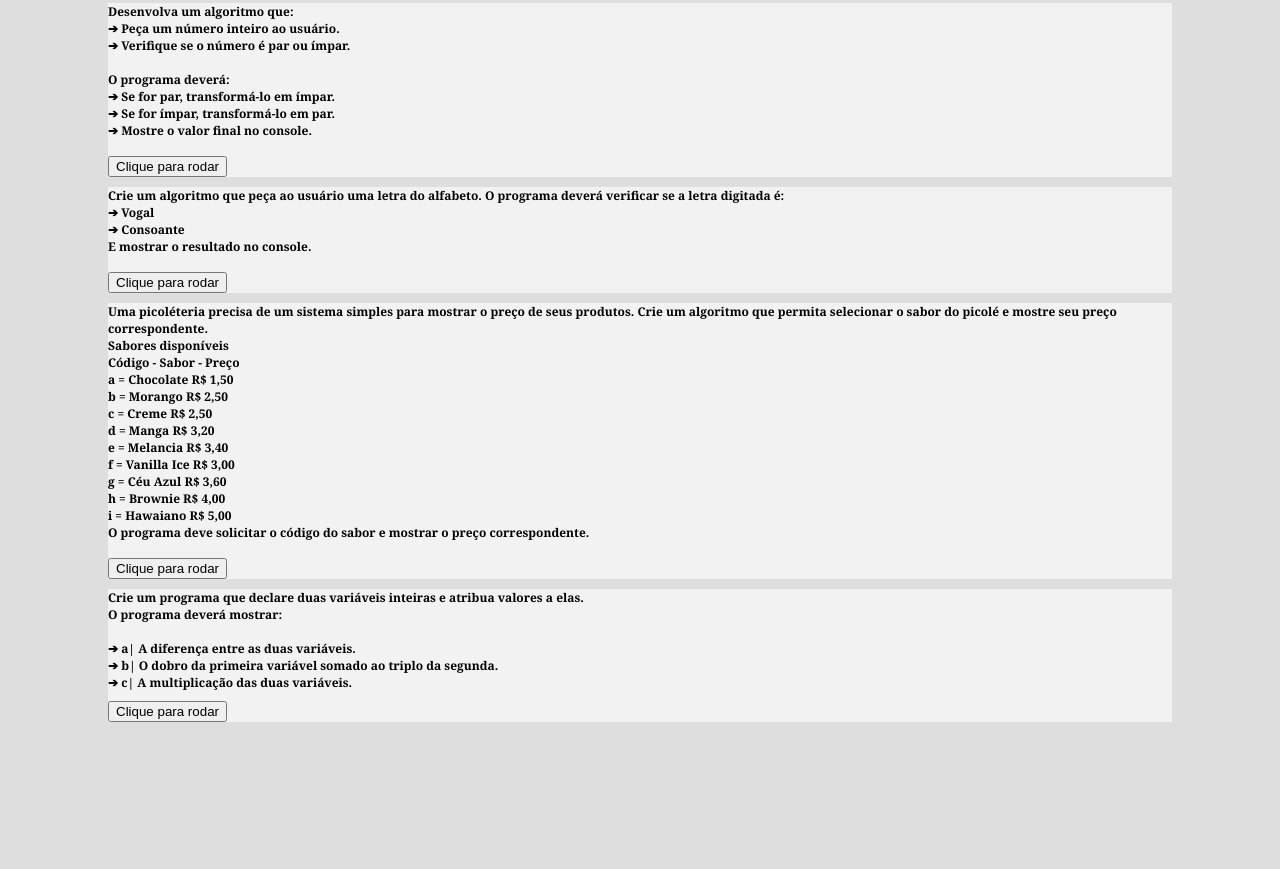
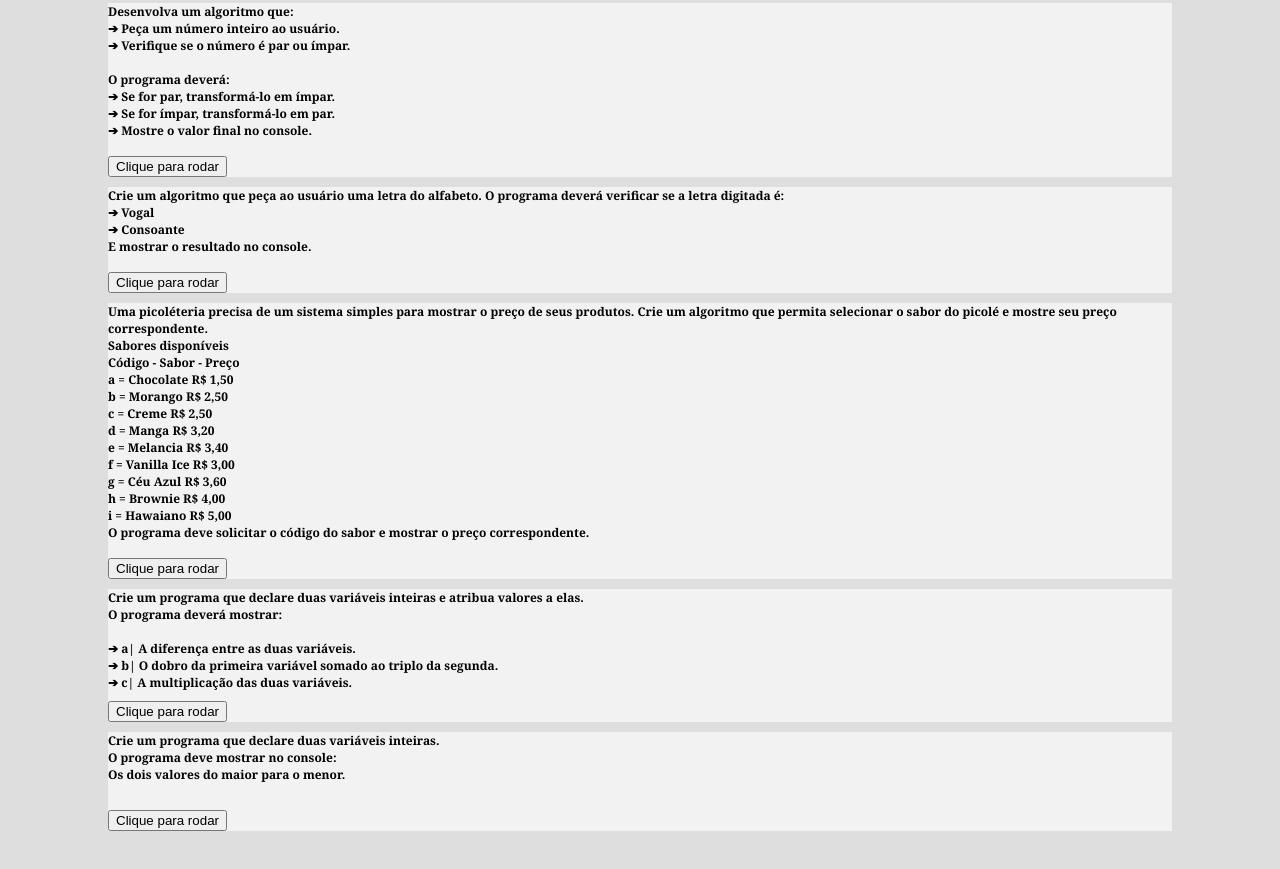
Before and after one commit to LsiedC/Pasta_JS, a plain HTML site: page index.html in a window 1280 px wide. Shown: the part 732-1601 px from the top of the page. Before the commit the page ends 1562 px from the top, so only its background shows below. Drawn offline with Linux system fonts and the light colour scheme; a script that the page names is missing.

Commit message:
add - comecei a 09

```diff
--- a/index.html
+++ b/index.html
@@ -109,6 +109,15 @@
         <button onclick ="varias_coisas()">Clique para rodar</button>
     </section>
 
+    <section class="background_exemplos">
+        <h1>Crie um programa que declare duas variáveis inteiras. <br>
+            O programa deve mostrar no console: <br>
+            Os dois valores do maior para o menor. <br><br>
+        </h1>
+
+        <button onclick ="programa()">Clique para rodar</button>
+    </section>
+
 </body>
 <!-- Área dos scripts de funcionalidade -->
 <script src="scripts/atv01.js"></script>
--- a/scripts/atv09.js
+++ b/scripts/atv09.js
@@ -0,0 +1,3 @@
+function programa(){
+
+}
```
